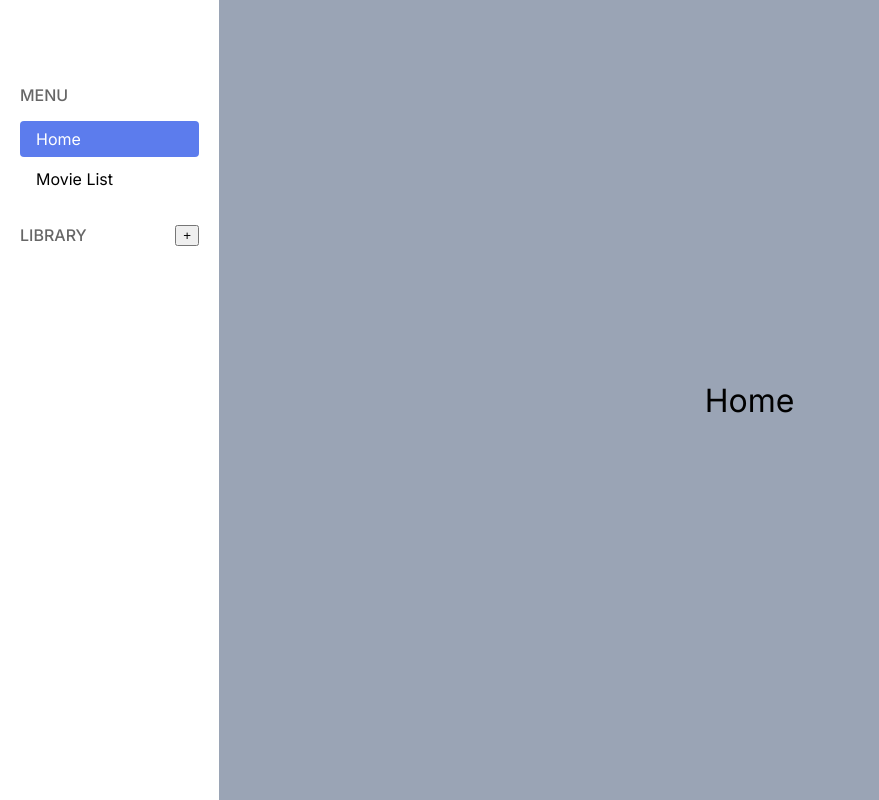
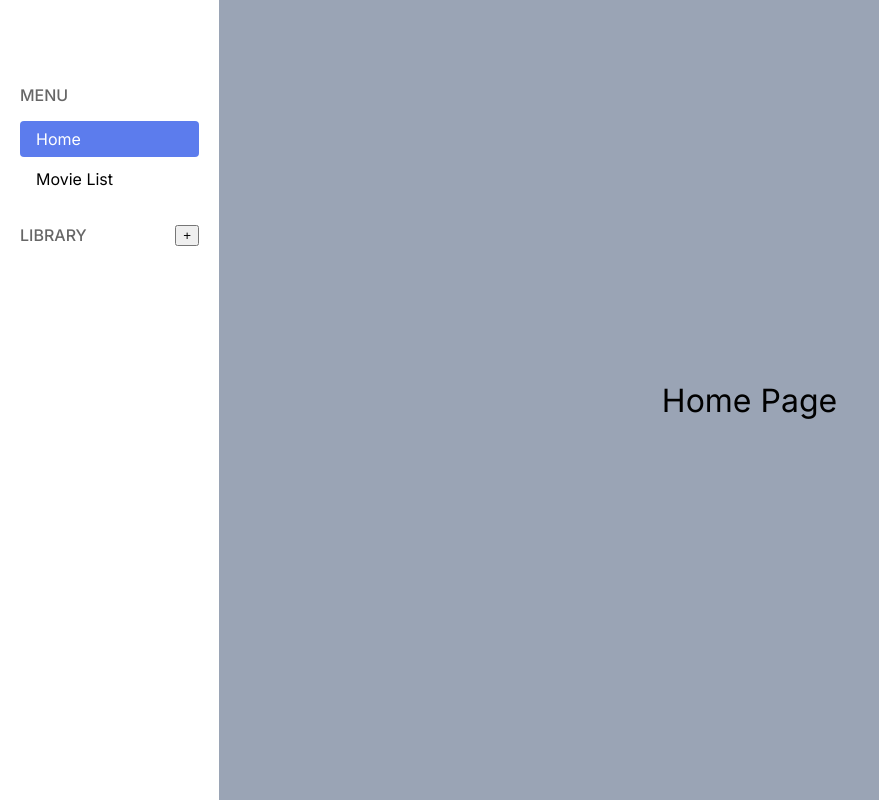
Before and after one commit to BustedElbow/IT6, a PHP site: page /index.php in a window 1280 px wide. Shown: the whole page, without its empty margins (0-879 px from the left). Run offline with PHP 8.4, Linux system fonts and the light colour scheme.

Commit message:
RE: Added placeholder

```diff
--- a/index.php
+++ b/index.php
@@ -14,7 +14,7 @@
   <?php require('partials/sidebar.php'); ?>
 
   <main class="main">
-    <h1>Home</h1>
+    <h1>Home Page</h1>
   </main>
   <script src="script.js"></script>
 </body>
```
